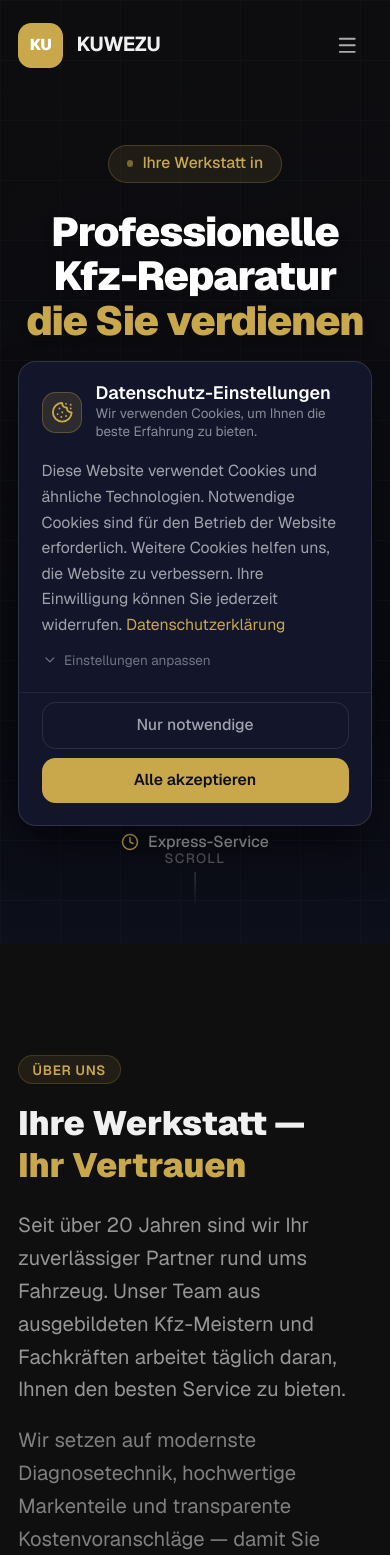
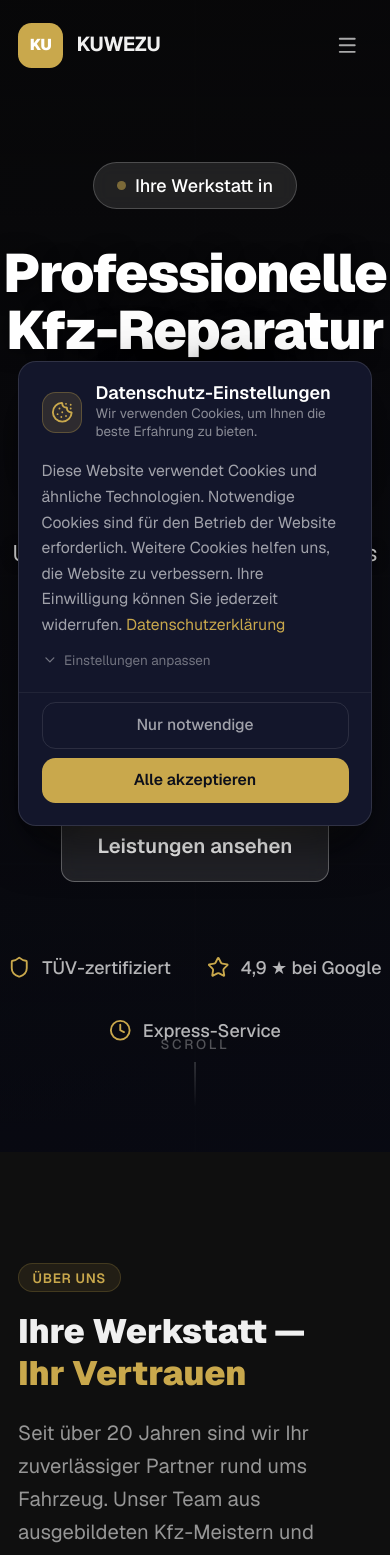
Before and after one commit to KUWEZU/template-onepager-1, a Next.js app: page / in a window 390 px wide. Shown: the top 1555 px of the page. Built offline with nearby package versions, Linux system fonts and the light colour scheme.

Commit message:
refactor: WCAG AA + UX/UI overhaul — new palette, typography, components

```diff
--- a/src/components/sections/Hero.tsx
+++ b/src/components/sections/Hero.tsx
@@ -4,93 +4,109 @@ import { client } from "@/data/client";
 
 const BADGES = [
   { icon: Shield, text: "TÜV-zertifiziert" },
-  { icon: Star,   text: "4,9 ★ bei Google" },
-  { icon: Clock,  text: "Express-Service"  },
+  { icon: Star,   text: "4,9 ★ bei Google"  },
+  { icon: Clock,  text: "Express-Service"   },
 ];
 
 export function Hero() {
-  const { bild, overlayOpacity, ueberschrift, ueberschriftHighlight, untertext, ctaPrimary, ctaSecondary } =
-    client.hero;
+  const { bild, ueberschrift, ueberschriftHighlight, untertext, ctaPrimary, ctaSecondary } = client.hero;
 
   return (
     <section
       id="hero"
-      className="relative min-h-screen flex items-center justify-center overflow-hidden bg-[#0d0f1a]"
+      className="relative min-h-screen flex items-center justify-center overflow-hidden bg-[#0a0a0a]"
       aria-label="Startbereich"
     >
-      {/* Hintergrundbild — immer dunkel, egal ob Hell- oder Dunkel-Modus */}
+      {/* ── Hintergrundbild mit Gradient-Overlay ── */}
       {bild && (
         <div className="absolute inset-0" aria-hidden="true">
           <Image src={bild} alt="" fill priority sizes="100vw" className="object-cover object-center" unoptimized={bild.endsWith(".svg")} />
-          {/* Overlay — Stärke kommt aus client.hero.overlayOpacity (hell: 0.65, dunkel: 0.55) */}
-          <div className="absolute inset-0" style={{ backgroundColor: `rgba(0,0,0,${overlayOpacity})` }} />
-          <div className="absolute bottom-0 left-0 right-0 h-48 bg-gradient-to-t from-[#0d0f1a] to-transparent" />
+          {/* Gradient: oben 75% → unten 55% Dunkelheit — garantiert lesbarer Text auf jedem Bild */}
+          <div className="absolute inset-0" style={{
+            background: "linear-gradient(to bottom, rgba(0,0,0,0.75) 0%, rgba(0,0,0,0.55) 100%)"
+          }} />
         </div>
       )}
 
-      {/* Fallback Gradient (kein Bild) */}
+      {/* ── Fallback wenn kein Bild: Dark gradient + Primärfarben-Glow ── */}
       {!bild && (
         <div className="absolute inset-0 pointer-events-none" aria-hidden="true">
-          <div className="absolute top-1/4 left-1/2 -translate-x-1/2 w-[600px] h-[600px] bg-brand-primary/[0.06] rounded-full blur-[120px]" />
-          <div className="absolute top-1/3 left-1/4 w-[300px] h-[300px] bg-blue-500/[0.04] rounded-full blur-[80px]" />
+          <div className="absolute inset-0 bg-gradient-to-b from-[#0a0a0a] via-[#111111] to-[#0a0a0a]" />
+          <div className="absolute top-1/2 left-1/2 -translate-x-1/2 -translate-y-1/2 w-[700px] h-[700px] rounded-full blur-[140px] opacity-25"
+            style={{ backgroundColor: "var(--color-brand-primary)" }} />
         </div>
       )}
 
-      {/* Subtiles Grid */}
-      <div
-        className="absolute inset-0 opacity-[0.025] pointer-events-none"
-        style={{ backgroundImage: "linear-gradient(rgba(255,255,255,0.8) 1px,transparent 1px),linear-gradient(90deg,rgba(255,255,255,0.8) 1px,transparent 1px)", backgroundSize: "60px 60px" }}
-        aria-hidden="true"
-      />
+      {/* ── Inhalt — immer weiß ── */}
+      <div className="relative z-10 max-w-6xl mx-auto px-4 sm:px-6 pt-36 pb-24 text-center">
 
-      {/* Content — immer weiß wegen dunklem Hintergrundbild */}
-      <div className="relative max-w-6xl mx-auto px-4 sm:px-6 pt-32 pb-20 text-center">
-        <div className="inline-flex items-center gap-2 px-4 py-1.5 rounded-full bg-brand-primary/10 border border-brand-primary/25 mb-6">
-          <span className="w-1.5 h-1.5 rounded-full bg-brand-primary animate-pulse" aria-hidden="true" />
-          <span className="text-brand-primary text-sm font-medium">
+        {/* Eyebrow */}
+        <div className="inline-flex items-center gap-2 px-5 py-2 rounded-full bg-white/10 border border-white/20 mb-8 backdrop-blur-sm">
+          <span className="w-2 h-2 rounded-full bg-brand-primary animate-pulse" aria-hidden="true" />
+          <span className="text-white text-base font-medium">
             Ihre {client.branche ?? "Werkstatt"} in {client.ort}
           </span>
         </div>
 
-        <h1 className="text-4xl sm:text-5xl lg:text-6xl font-black text-white leading-[1.1] tracking-tight mb-6 drop-shadow-lg">
-          {ueberschrift}
+        {/* Headline — min 3rem (48px = text-5xl) */}
+        <h1
+          className="text-5xl sm:text-6xl lg:text-7xl font-black text-white leading-[1.05] tracking-tight mb-6"
+          style={{ textShadow: "0 2px 20px rgba(0,0,0,0.6)" }}
+        >
+          {ueberschrift.replace(ueberschriftHighlight, "").trim()}
           <br />
-          <span className="text-brand-primary">{ueberschriftHighlight}</span>
+          <span
+            className="text-brand-primary"
+            style={{ textShadow: "0 2px 24px rgba(0,0,0,0.9), 0 0 60px rgba(0,0,0,0.5)" }}
+          >
+            {ueberschriftHighlight}
+          </span>
         </h1>
 
-        <p className="max-w-2xl mx-auto text-lg sm:text-xl text-white/75 leading-relaxed mb-8 drop-shadow">
+        {/* Subtext */}
+        <p
+          className="max-w-2xl mx-auto text-xl text-white/85 leading-relaxed mb-10"
+          style={{ textShadow: "0 1px 12px rgba(0,0,0,0.6)" }}
+        >
           {untertext}
         </p>
 
-        <div className="flex flex-col sm:flex-row items-center justify-center gap-4 mb-14">
+        {/* CTA-Buttons — min 44px Höhe (WCAG 2.5.5) */}
+        <div className="flex flex-col sm:flex-row items-center justify-center gap-4 mb-16">
           <a
             href={ctaPrimary.href}
-            className="inline-flex items-center gap-2 px-6 py-3.5 bg-brand-primary text-white font-semibold rounded-xl hover:bg-brand-primary-hover transition-all shadow-lg shadow-brand-primary/20"
+            className="inline-flex items-center gap-2 px-8 py-4 bg-brand-primary text-white font-semibold rounded-xl
+                       hover:bg-brand-primary-hover transition-all shadow-2xl shadow-brand-primary/30
+                       text-lg min-h-[52px]"
           >
             {ctaPrimary.text}
-            <ArrowRight className="w-4 h-4" aria-hidden="true" />
+            <ArrowRight className="w-5 h-5" aria-hidden="true" />
           </a>
           <a
             href={ctaSecondary.href}
-            className="inline-flex items-center gap-2 px-6 py-3.5 bg-white/[0.08] text-white font-semibold rounded-xl border border-white/[0.18] hover:bg-white/[0.14] hover:border-white/[0.28] transition-all backdrop-blur-sm"
+            className="inline-flex items-center gap-2 px-8 py-4 bg-white/10 text-white font-semibold rounded-xl
+                       border border-white/30 hover:bg-white/20 hover:border-white/40 transition-all
+                       backdrop-blur-sm text-lg min-h-[52px]"
           >
             {ctaSecondary.text}
           </a>
         </div>
 
-        <div className="flex flex-wrap items-center justify-center gap-6">
+        {/* Trust badges */}
+        <div className="flex flex-wrap items-center justify-center gap-8" role="list" aria-label="Vertrauensnachweise">
           {BADGES.map(({ icon: Icon, text }) => (
-            <div key={text} className="flex items-center gap-2 text-white/60 drop-shadow">
-              <Icon className="w-4 h-4 text-brand-primary" aria-hidden="true" />
-              <span className="text-sm font-medium">{text}</span>
+            <div key={text} className="flex items-center gap-2.5 text-white/70" role="listitem">
+              <Icon className="w-5 h-5 text-brand-primary shrink-0" aria-hidden="true" />
+              <span className="text-base font-medium">{text}</span>
             </div>
           ))}
         </div>
       </div>
 
-      <div className="absolute bottom-8 left-1/2 -translate-x-1/2 flex flex-col items-center gap-1 text-white/30" aria-hidden="true">
-        <span className="text-xs font-medium tracking-widest uppercase">Scroll</span>
-        <div className="w-px h-8 bg-gradient-to-b from-white/25 to-transparent" />
+      {/* Scroll-Indikator */}
+      <div className="absolute bottom-10 left-1/2 -translate-x-1/2 flex flex-col items-center gap-2 text-white/30" aria-hidden="true">
+        <span className="text-xs font-medium tracking-[0.2em] uppercase">Scroll</span>
+        <div className="w-px h-10 bg-gradient-to-b from-white/30 to-transparent" />
       </div>
     </section>
   );
```
